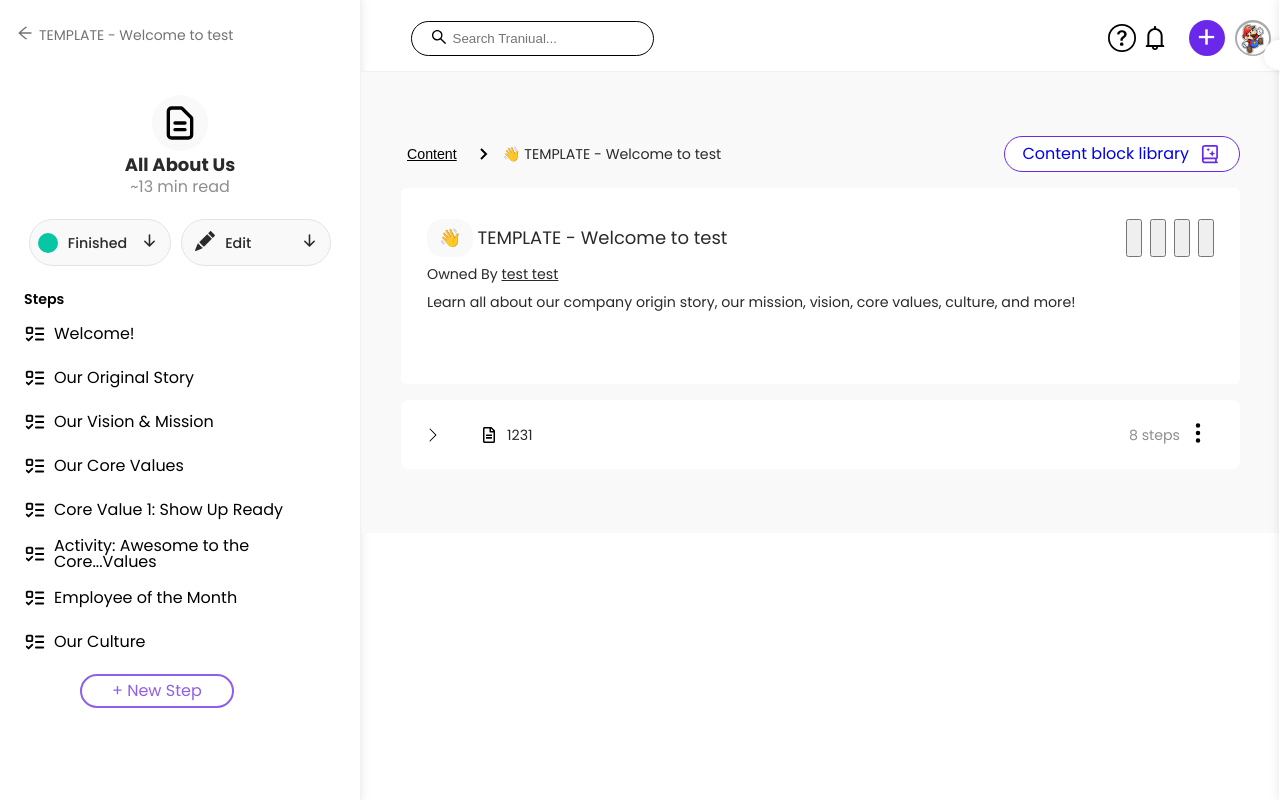
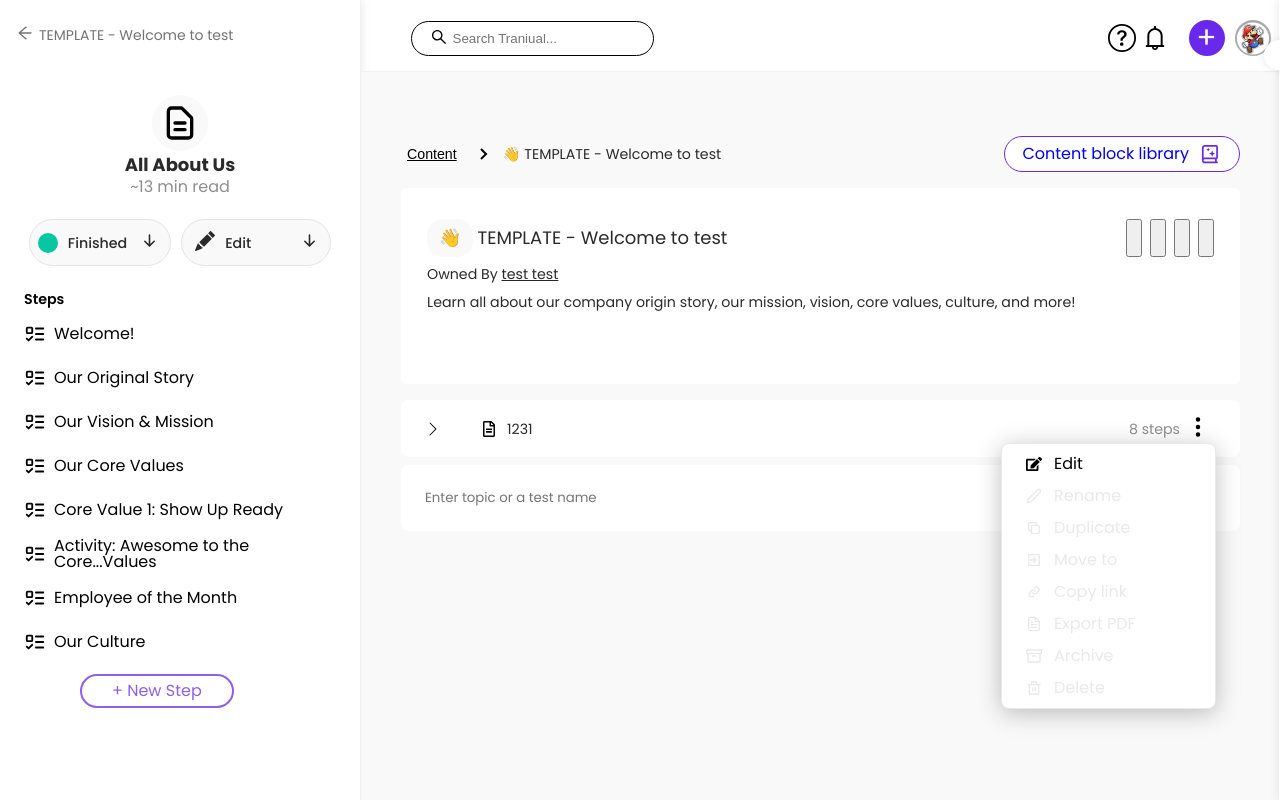
Before and after one commit to NinTeam-Hackaton/feature-1, a React (Create React App) app: page / in a window 1280 px wide. Both pictures are taken after a click on the button 1198 px from the left and 434 px from the top of the page. Built offline with nearby package versions, Linux system fonts and the light colour scheme; no server answers; some icons are missing.

Commit message:
added list pages

```diff
--- a/src/components/ComponentsLibrary/index.module.css
+++ b/src/components/ComponentsLibrary/index.module.css
@@ -55,6 +55,10 @@
   width: 100%;
   cursor: pointer;
   text-decoration: none;
+  font-size: 14.2px;
+  font-style: normal;
+  font-weight: 400;
+  line-height: 18px;
 }
 
 .libraryCreate {
--- /dev/null
+++ b/src/components/DropDown/index.module.css
@@ -0,0 +1,41 @@
+
+.dropdown {
+  position: relative;
+}
+
+.dropdownToggle {
+  padding: 10px;
+  border: 1px solid #ccc;
+  cursor: pointer;
+  background-color: #fff;
+}
+
+.dropdownOptions {
+  list-style: none;
+  padding: 0;
+  margin: 0;
+  position: absolute;
+  top: 100%;
+  right: 0;
+  width: 165px;
+  background-color: #fff;
+  padding: 12px 24px;
+  border-radius: 8px;
+  border: 1px solid #E9E9E9;
+  box-shadow: 0px 4px 24px 0px rgba(0, 0, 0, 0.25);
+  display: flex;
+  flex-direction: column;
+  gap: 16px;
+}
+
+.dropdownOption {
+  display: flex;
+  cursor: pointer;
+  gap: 12px;
+  align-items: center;
+}
+
+.dropdownOptionDisabled {
+  cursor: none;
+  color: #E9E9E9;
+}
--- /dev/null
+++ b/src/components/DropDown/index.tsx
@@ -0,0 +1,39 @@
+import { useState } from "react";
+import styles from "./index.module.css";
+import clsx from "clsx";
+
+const DropDown = ({ options = [], children, isOpen, setIsOpen }: any) => {
+  const [selectedOption, setSelectedOption] = useState(null);
+  console.log(selectedOption, "selectedOption");
+  const handleOptionClick = (option: any) => {
+    setSelectedOption(option);
+    setIsOpen(false);
+  };
+
+  return (
+    <div className={styles.dropdown}>
+      {children}
+      {isOpen && (
+        <ul className={styles.dropdownOptions}>
+          {options.map((option: any, index: number) => {
+            const { icon: Icon } = option;
+            return (
+              <li
+                className={clsx(styles.dropdownOption, {
+                  [styles.dropdownOptionDisabled]: option.disabled,
+                })}
+                key={option.id}
+                onClick={() => handleOptionClick(option.name)}
+              >
+                <Icon />
+                {option.name}
+              </li>
+            );
+          })}
+        </ul>
+      )}
+    </div>
+  );
+};
+
+export { DropDown };
--- /dev/null
+++ b/src/components/ListPages/index.mock.ts
@@ -0,0 +1,56 @@
+import { FaEdit } from "react-icons/fa";
+import { FiEdit2, FiFileText, FiArchive } from "react-icons/fi";
+import { HiOutlineDuplicate } from "react-icons/hi";
+import { MdOutlineExitToApp } from "react-icons/md";
+import { BiLink } from "react-icons/bi";
+import { RiDeleteBinLine } from "react-icons/ri";
+
+export const options = [
+  {
+    id: 0,
+    name: "Edit",
+    icon: FaEdit,
+  },
+  {
+    id: 1,
+    disabled: true,
+    name: "Rename",
+    icon: FiEdit2,
+  },
+  {
+    id: 2,
+    disabled: true,
+    name: "Duplicate",
+    icon: HiOutlineDuplicate,
+  },
+  {
+    id: 3,
+    disabled: true,
+    name: "Move to",
+    icon: MdOutlineExitToApp,
+  },
+  {
+    id: 4,
+    disabled: true,
+    name: "Copy link",
+    icon: BiLink,
+  },
+  {
+    id: 5,
+    disabled: true,
+    name: "Export PDF",
+    icon: FiFileText,
+  },
+  {
+    id: 6,
+    disabled: true,
+    name: "Archive",
+    icon: FiArchive,
+  },
+  {
+    id: 7,
+    disabled: true,
+    name: "Delete",
+    icon: RiDeleteBinLine,
+  },
+];
--- a/src/components/ListPages/index.module.css
+++ b/src/components/ListPages/index.module.css
@@ -6,7 +6,7 @@
 }
 
 .wrapperItem {
-  padding: 20px 24px;
+  padding: 14px 24px;
   border-radius: 8px;
   box-sizing: border-box;
   width: 100%;
@@ -42,3 +42,33 @@
   background-color: transparent;
   cursor: pointer;
 }
+
+.createButton {
+  border-radius: 100px;
+  border: 1px solid #6A28EA;
+  background-color: #6A28EA;
+  color: #fff;
+  text-align: center;
+  width: 100%;
+  padding: 9px 31px;
+  max-width: 112px;
+  width: 100%;
+  cursor: pointer;
+  text-decoration: none;
+  font-size: 14.2px;
+  font-style: normal;
+  font-weight: 400;
+  line-height: 18px;
+}
+
+.textEnter {
+  color: #757575;
+  font-size: 13.3px;
+  font-weight: 400;
+}
+
+.wrapperList {
+  display: flex;
+  flex-direction: column;
+  gap: 8px;
+}
--- a/src/components/ListPages/index.tsx
+++ b/src/components/ListPages/index.tsx
@@ -1,11 +1,15 @@
 import React, { useEffect, useState } from "react";
+import { Link } from "react-router-dom";
 import { BsChevronRight } from "react-icons/bs";
 import { FaRegFileAlt } from "react-icons/fa";
 import { BsThreeDotsVertical } from "react-icons/bs";
+import { options } from "./index.mock";
+import { DropDown } from "../DropDown";
 import { getListPage } from "../../utils/helpers/api";
 import styles from "./index.module.css";
 
 const Item = ({ name }: any) => {
+  const [isOpen, setIsOpen] = useState(false);
   return (
     <li className={styles.wrapperItem}>
       <BsChevronRight />
@@ -16,9 +20,11 @@ const Item = ({ name }: any) => {
       <div className={styles.wrapperAction}>
         <span className={styles.steps}>8 steps</span>
         {/* <button></button> */}
-        <button className={styles.buttonDots}>
-          <BsThreeDotsVertical size={24} />
-        </button>
+        <DropDown options={options} isOpen={isOpen} setIsOpen={setIsOpen}>
+          <button onClick={() => setIsOpen(true)} className={styles.buttonDots}>
+            <BsThreeDotsVertical size={24} />
+          </button>
+        </DropDown>
       </div>
     </li>
   );
@@ -38,10 +44,19 @@ const ListPages = () => {
     requst();
   }, []);
   return (
-    <ul>
+    <ul className={styles.wrapperList}>
       {list.map((item: any) => {
         return <Item key={item.id} {...item} />;
       })}
+      <li className={styles.wrapperItem}>
+        <p className={styles.textEnter}>Enter topic or a test name</p>
+        <div className={styles.wrapperAction}>
+          {/* <button></button> */}
+          <Link to={"/create-components"} className={styles.createButton}>
+            Create
+          </Link>
+        </div>
+      </li>
     </ul>
   );
 };
--- a/src/components/TemplatePage/index.module.css
+++ b/src/components/TemplatePage/index.module.css
@@ -51,6 +51,7 @@
   display: flex;
   flex-direction: column;
   gap: 16px;
+  height: 100%;
 }
 
 .wrapperWelcome {
```
